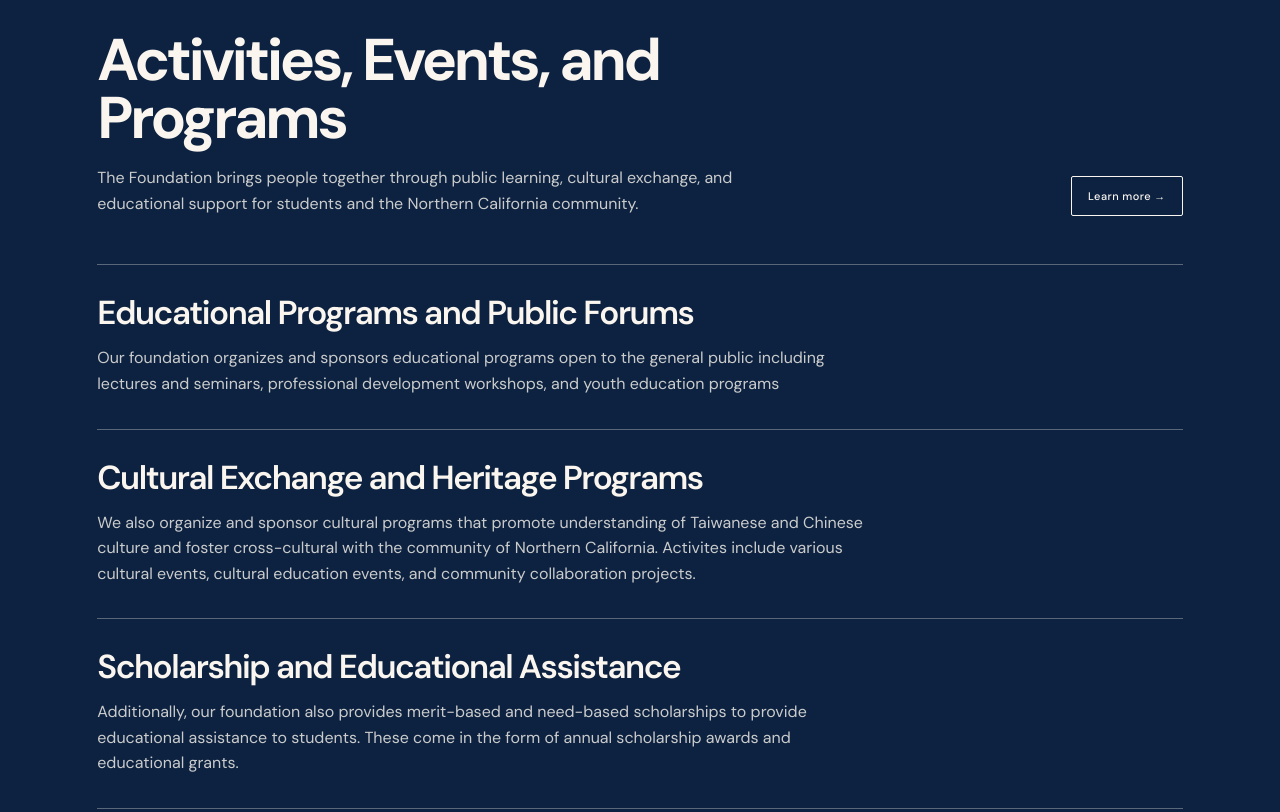
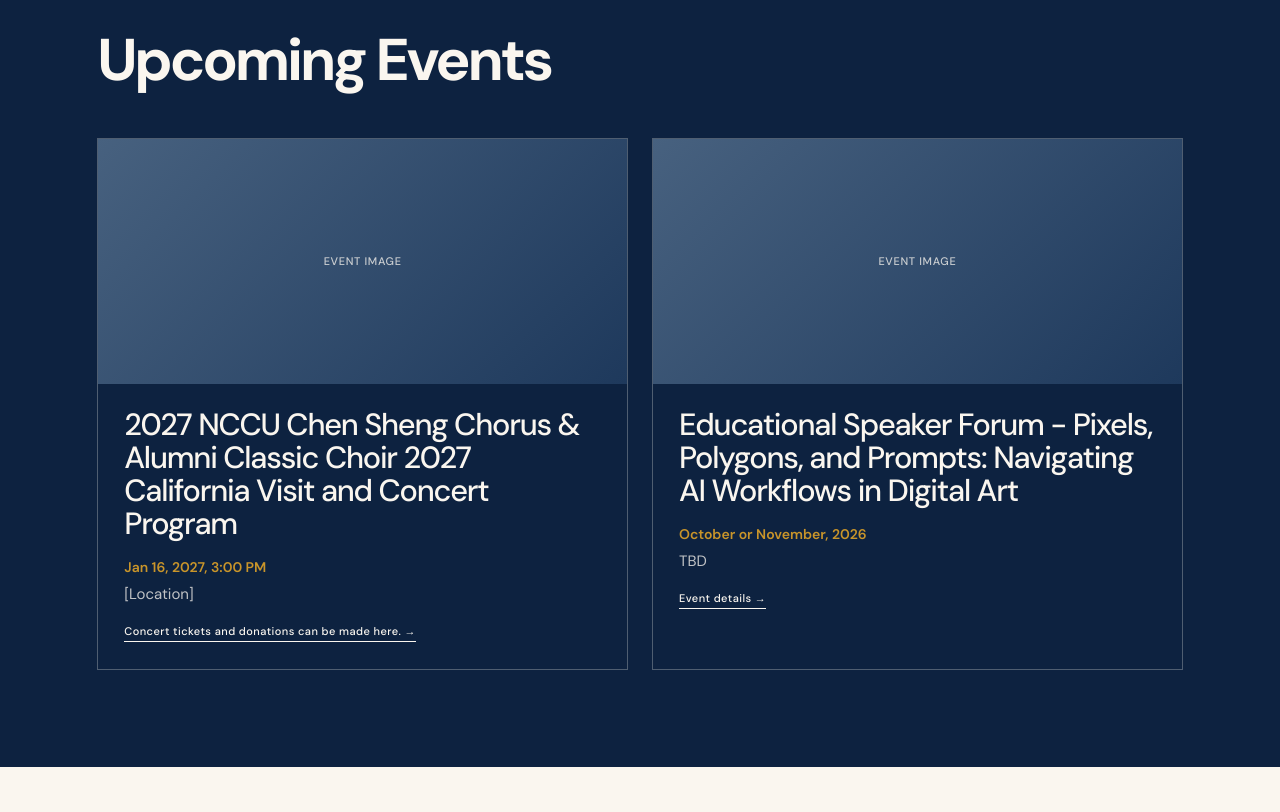
Before and after one commit to SirDarklan/National-Chengchi-University-Northern-California-Alumni-Association-Website, a website: page index.html in a window 1280 px wide. Shown: the part 1420-2232 px from the top of the page. Drawn offline with Linux system fonts and the light colour scheme; a web font is replaced by a local one.

Commit message:
events homepage and chinese translation fix

```diff
--- a/app.css
+++ b/app.css
@@ -336,23 +336,68 @@ body.zh-mode .zh-block {
   font-size: 16px;
   line-height: 1.6;
 }
-.home-activities {
-  border-top: 1px solid rgba(250, 246, 239, 0.32);
+.home-events {
+  display: grid;
+  grid-template-columns: repeat(2, minmax(0, 1fr));
+  gap: 24px;
 }
-.home-activity {
-  padding: 30px 0 32px;
-  border-bottom: 1px solid rgba(250, 246, 239, 0.32);
+.home-event-card {
+  display: block;
+  overflow: hidden;
+  border: 1px solid rgba(250, 246, 239, 0.28);
+  color: var(--cream);
+  text-decoration: none;
+  transition:
+    transform 0.2s ease,
+    border-color 0.2s ease;
 }
-.home-activity h3 {
-  max-width: 850px;
+.home-event-card:hover {
+  transform: translateY(-4px);
+  border-color: var(--gold);
+}
+.home-event-card:focus-visible {
+  outline: 2px solid var(--gold);
+  outline-offset: 4px;
+}
+.home-event-image {
+  display: grid;
+  min-height: 245px;
+  place-items: center;
+  background: linear-gradient(135deg, #47617f, #1e395c);
+  color: rgba(250, 246, 239, 0.76);
+  font: 500 11px var(--mono);
+  letter-spacing: 0.06em;
+  text-transform: uppercase;
+}
+.home-event-details {
+  padding: 25px 26px 27px;
+}
+.home-event-details h3,
+.home-event-details p {
   margin: 0;
+}
+.home-event-details h3 {
+  font: 500 clamp(16px, 2.4vw, 32px)/1.08 var(--heading-font);
+  letter-spacing: -0.04em;
+}
+.home-event-date {
+  margin-top: 17px !important;
+  color: var(--gold);
+  font: 600 14px var(--site-font);
+}
+.home-event-location {
+  margin-top: 8px !important;
+  color: rgba(250, 246, 239, 0.76);
+  font-size: 15px;
+}
+.home-event-link {
+  display: inline-block;
+  margin-top: 20px;
+  padding-bottom: 3px;
+  border-bottom: 1px solid currentColor;
   color: var(--cream);
-  font: 600 clamp(25px, 2.6vw, 39px)/1.08 var(--heading-font);
-  letter-spacing: -0.045em;
-}
-.home-activity .section-description {
-  max-width: 780px;
-  margin-top: 14px;
+  font: 500 11px var(--mono);
+  letter-spacing: 0.04em;
 }
 
 /* Home Page: gallery section */
@@ -947,8 +992,15 @@ footer {
   .section-description {
     font-size: 15px;
   }
-  .home-activity {
-    padding: 25px 0 27px;
+  .home-events {
+    grid-template-columns: 1fr;
+    gap: 18px;
+  }
+  .home-event-image {
+    min-height: 210px;
+  }
+  .home-event-details {
+    padding: 21px 22px 24px;
   }
   .photo-grid {
     grid-template-columns: 1fr 1fr;
--- a/index.html
+++ b/index.html
@@ -46,7 +46,7 @@
       <!-- Navigation bar -->
       <nav id="primary-nav" class="nav" aria-label="Primary navigation">
         <a href="#about"
-          ><span class="en">About</span><span class="zh">关于我们</span></a
+          ><span class="en">About</span><span class="zh">關於本會</span></a
         >
         <a href="events.html"
           ><span class="en">Events</span><span class="zh">活动</span></a
@@ -116,7 +116,7 @@
               >National Chengchi University<br />Northern California Alumni
               Foundation (NCCUNAF)</span
             >
-            <span class="zh zh-block">國立政治大學北加州校友基金會</span>
+            <span class="zh zh-block">國立政治大學北加州校友基金會 (NCCUNCAF)</span>
           </h1>
           <p class="intro">
             <span class="en"
@@ -127,7 +127,9 @@
               >
               <br />
               EIN: 42-2784705 </span
-            ><span class="zh zh-block">[在此填写中文首页介绍]</span>
+            ><span class="zh zh-block"
+              >
+            </span>
           </p>
           <div class="hero-actions">
             <a class="button button-dark" href="#events"
@@ -197,67 +199,74 @@
         <div class="section-head">
           <div>
             <h2>
-              <span class="en">Activities, Events, and Programs</span>
-              <span class="zh"></span>
+              <span class="en">Upcoming Events</span>
+              <span class="zh">未來活動</span>
             </h2>
-            <p class="section-description">
+            <!-- <p class="section-description">
               <span class="en"
                 >The Foundation brings people together through public learning,
                 cultural exchange, and educational support for students and the
-                Northern California community.</span
+                Northern California communi ty.</span
               >
               <span class="zh zh-block"></span>
+            </p> -->
+          </div>
+        </div>
+        <div class="home-events">
+          <a class="home-event-card" href="events.html">
+            <div
+              class="home-event-image"
+              role="img"
+              aria-label="Event image placeholder"
+            >
+              <span>Event image</span>
+            </div>
+            <div class="home-event-details">
+              <h3>
+                <span class="en">2027 NCCU Chen Sheng Chorus & Alumni Classic Choir 2027 California Visit and Concert Program</span>
+                <span class="zh">政大振聲合唱團暨校友經典團 2027年美西巡演</span>
+              </h3>
+              <p class="home-event-date">
+                <span class="en">Jan 16, 2027, 3:00 PM</span>
+                <span class="zh">2027年10月16日</span>
               </p>
-          </div>
-          <a class="button button-light" href="events.html"
-            ><span class="en">Learn more <span>→</span></span
-            ><span class="zh"> <span>→</span></span></a
+              <p class="home-event-location">
+                <span class="en">[Location]</span>
+                <span class="zh">[地點]</span>
+              </p>
+              <span class="home-event-link"
+                ><span class="en">Concert tickets and donations can be made here. →</span
+                ><span class="zh">音樂會購票和捐款連結在此→</span></span
               >
             </div>
-        <div class="home-activities">
-          <article class="home-activity">
+          </a>
+          <a class="home-event-card" href="events.html">
+            <div
+              class="home-event-image"
+              role="img"
+              aria-label="Event image placeholder"
+            >
+              <span>Event image</span>
+            </div>
+            <div class="home-event-details">
               <h3>
-              <span class="en">Educational Programs and Public Forums</span
-              ><span class="zh"></span>
+                <span class="en">Educational Speaker Forum - Pixels, Polygons, and Prompts: Navigating AI Workflows in Digital Art</span>
+                <span class="zh">教育講座 - 像素、多邊形和提示：駕馭數位藝術中的AI工作流程”</span>
               </h3>
-            <p class="section-description">
-              <span class="en"
-                >Our foundation organizes and sponsors educational programs open
-                to the general public including lectures and seminars,
-                professional development workshops, and youth education
-                programs</span
-              ><span class="zh zh-block"></span>
+              <p class="home-event-date">
+                <span class="en">October or November, 2026</span>
+                <span class="zh">2026年10月或11月</span>
               </p>
-          </article>
-          <article class="home-activity">
-            <h3>
-              <span class="en">Cultural Exchange and Heritage Programs</span
-              ><span class="zh"></span>
-            </h3>
-            <p class="section-description">
-              <span class="en"
-                >We also organize and sponsor cultural programs that promote
-                understanding of Taiwanese and Chinese culture and foster
-                cross-cultural with the community of Northern California.
-                Activites include various cultural events, cultural education
-                events, and community collaboration projects.</span
-              ><span class="zh zh-block"></span>
+              <p class="home-event-location">
+                <span class="en">TBD</span>
+                <span class="zh">待定</span>
               </p>
-          </article>
-          <article class="home-activity">
-            <h3>
-              <span class="en">Scholarship and Educational Assistance</span
-              ><span class="zh">[中文：在此填写奖学金与教育协助标题]</span>
-            </h3>
-            <p class="section-description">
-              <span class="en"
-                >Additionally, our foundation also provides merit-based and
-                need-based scholarships to provide educational assistance to
-                students. These come in the form of annual scholarship awards
-                and educational grants.</span
-              ><span class="zh zh-block"></span>
-            </p>
-          </article>
+              <span class="home-event-link"
+                ><span class="en">Event details →</span
+                ><span class="zh">活動詳情 →</span></span
+              >
+            </div>
+          </a>
         </div>
       </section>
 
@@ -301,13 +310,13 @@
 
     <footer>
       <div class="footer-top">
-        <a class="brand brand-footer" href="#top"
-          > <!--<img class="brand-logo" src="" alt="" /><span -->
-            ><span class="en"
+        <a class="brand brand-footer" href="#top">
+          <span class="en"
             >National Chengchi University<br />Northern California Alumni
             Foundation</span
-            ><span class="zh zh-block"></span></span
-        ></a>
+          >
+          <span class="zh zh-block"></span>
+        </a>
       </div>
       <section class="footer-contact" aria-label="Contact information">
         <a class="footer-contact__label" href="mailto:nccuncaf@gmail.com"
```
Also changed, not shown: events.html (+3 -14 lines), gallery.html (+1 -1 lines), team.html (+1 -1 lines). Lines whose indentation alone changed are shown as unchanged.
